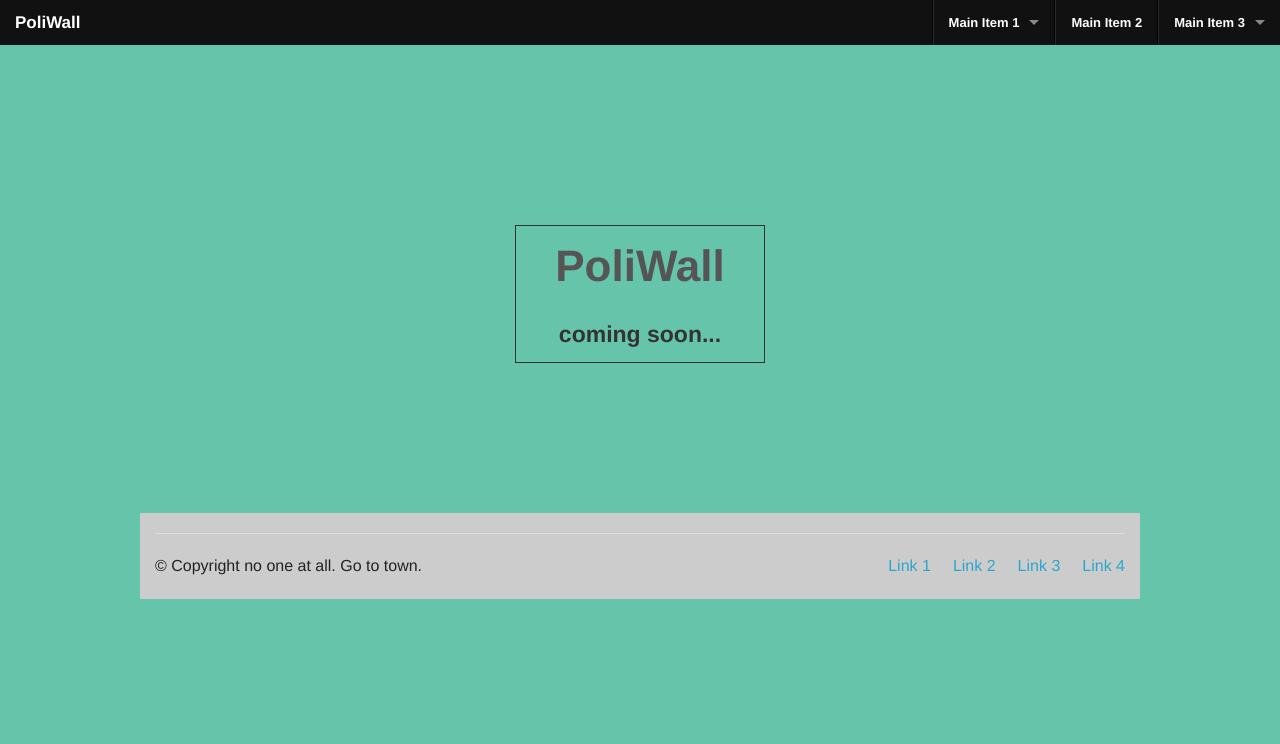
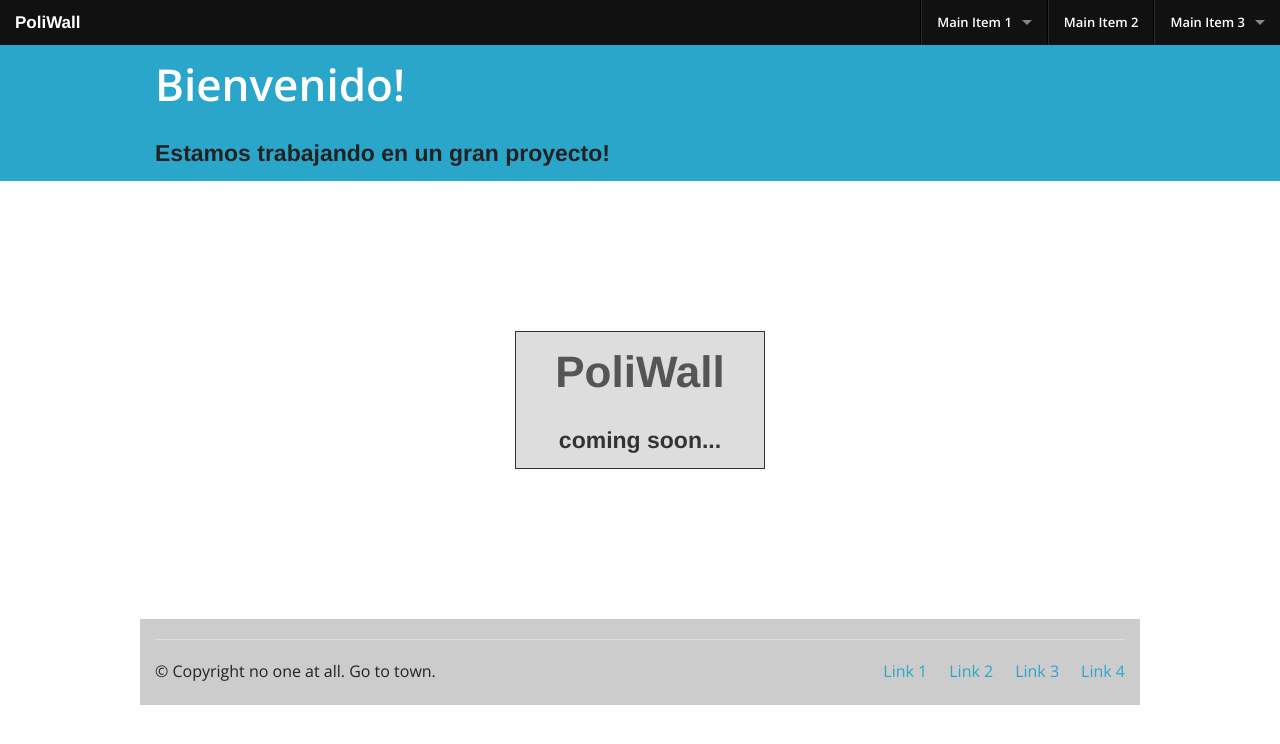
Before and after one commit to jfunez/poliwall, a Django app: page / in a window 1280 px wide. Shown: the top 744 px of the page. Run offline with Django 3.2, Linux system fonts and the light colour scheme.

Commit message:
retoques a frontend

```diff
--- /dev/null
+++ b/poliwall/poliwall/static/css/styles.css
@@ -0,0 +1,15 @@
+body{
+	background: none repeat scroll 0 0 white;
+    color: #222222;
+    font-family: "Open Sans", "Helvetica Neue","Helvetica",Helvetica,Arial,sans-serif;
+    font-style: normal;
+    font-weight: normal;
+}
+#header {
+	background-color: #2BA6CB;
+	color: #ffffff;
+}
+#header h1 {
+	font-family: "Open Sans", "Helvetica Neue","Helvetica",Helvetica,Arial,sans-serif;
+	color: #ffffff;
+}
--- a/poliwall/templates/base.html
+++ b/poliwall/templates/base.html
@@ -7,25 +7,36 @@
 	<title>Poliwall - coming soon...</title>
 	<link rel="stylesheet" href="{{ STATIC_URL|default:'/static/' }}css/normalize.css" />
 	<link rel="stylesheet" href="{{ STATIC_URL|default:'/static/' }}css/foundation.css" />
+	<link rel="stylesheet" href="{{ STATIC_URL|default:'/static/' }}css/styles.css" />
 	<script src="{{ STATIC_URL|default:'/static/' }}js/vendor/custom.modernizr.js"></script>
-	<style>
-		body { background-color: #66C4AB}
-		.container { width:250px; margin: 150px auto; border:1px solid #333; text-align: center}
-		.title { color: #555; }
-		.subtitle { color: #333; }
-	</style>
+	<!-- google fonts -->
+	<link href='http://fonts.googleapis.com/css?family=Open+Sans:400,400italic,600' rel='stylesheet' type='text/css'>
 </head>
 <body>
+	<!-- Top bar Nav -->
+		{% include "includes/top_nav.html" %}
+	<!-- End of Top bar Nav -->
+
 	<!-- Header -->
-		{% include "includes/header.html" %}
+		{% block header %}
+		<header id="header">
+	    	<div class="row">
+	      		<div class="twelve columns">
+	        		<h1>Bienvenido!</h1>
+	        		<h4>Estamos trabajando en un gran proyecto!</h4>
+	      		</div>
+	    	</div>
+	  	</header>
+	{% endblock header %}
 	<!-- End of Header -->
 
-
+	<!-- Main Content -->
 	<div class="row">
 		<div class="large-12 columns">
 			{% block main_content %}{% endblock main_content %}
 		</div>
 	</div>
+	<!-- End of Main Content -->
 
 	<!-- Footer -->
 		{% include "includes/footer.html" %}
--- a/poliwall/templates/home.html
+++ b/poliwall/templates/home.html
@@ -1,8 +1,8 @@
 {% extends "base.html" %}
 
 {% block main_content %}
-	<div class="container">
-		<h1 class="title">PoliWall</h1>
-		<h4 class="subtitle">coming soon...</h4>
+	<div style="width:250px; margin: 150px auto; border:1px solid #333; text-align: center;background-color: #ddd;">
+		<h1 style="color: #555;">PoliWall</h1>
+		<h4 style="color: #333; ">coming soon...</h4>
 	</div>
 {% endblock main_content %}
--- a/poliwall/templates/includes/header.html
+++ /dev/null
@@ -1,57 +0,0 @@
-{% load i18n %}
-<!-- Navigation -->
-<nav class="top-bar">
-    <ul class="title-area">
-      <!-- Title Area -->
-      <li class="name"><h1><a href="#">PoliWall</a></h1></li>
-      <li class="toggle-topbar menu-icon"><a href="#"><span>menu</span></a></li>
-    </ul>
-
-    <section class="top-bar-section">
-      	<!-- Right Nav Section -->
-      	<ul class="right">
-        	<li class="divider"></li>
-        	<li class="has-dropdown">
-          		<a href="#">Main Item 1</a>
-              	<ul class="dropdown">
-                    <li><label>Section Name</label></li>
-                    <li class="has-dropdown">
-                      <a href="#" class="">Has Dropdown, Level 1</a>
-                      <ul class="dropdown">
-                        <li><a href="#">Dropdown Options</a></li>
-                        <li><a href="#">Dropdown Options</a></li>
-                        <li><a href="#">Level 2</a></li>
-                        <li><a href="#">Subdropdown Option</a></li>
-                        <li><a href="#">Subdropdown Option</a></li>
-                        <li><a href="#">Subdropdown Option</a></li>
-                      </ul>
-                    </li>
-                    <li><a href="#">Dropdown Option</a></li>
-                    <li><a href="#">Dropdown Option</a></li>
-                    <li class="divider"></li>
-                    <li><label>Section Name</label></li>
-                    <li><a href="#">Dropdown Option</a></li>
-                    <li><a href="#">Dropdown Option</a></li>
-                    <li><a href="#">Dropdown Option</a></li>
-                    <li class="divider"></li>
-                    <li><a href="#">See all &rarr;</a></li>
-              	</ul>
-            </li>
-            <li class="divider"></li>
-            <li><a href="#">Main Item 2</a></li>
-            <li class="divider"></li>
-            <li class="has-dropdown">
-            	<a href="#">Main Item 3</a>
-             	<ul class="dropdown">
-                	<li><a href="#">Dropdown Option</a></li>
-                    <li><a href="#">Dropdown Option</a></li>
-                    <li><a href="#">Dropdown Option</a></li>
-                    <li class="divider"></li>
-                    <li><a href="#">See all &rarr;</a></li>
-                </ul>
-            </li>
-        </ul>
-    </section>
-</nav>
-<!-- End Top Bar -->
-<!-- End Navigation -->
--- /dev/null
+++ b/poliwall/templates/includes/top_nav.html
@@ -0,0 +1,59 @@
+{% load i18n %}
+<!-- Navigation -->
+<div class="fixed">
+<nav class="top-bar">
+    <ul class="title-area">
+        <!-- Title Area -->
+        <li class="name"><h1><a href="#">PoliWall</a></h1></li>
+        <li class="toggle-topbar menu-icon"><a href="#"><span>menu</span></a></li>
+    </ul>
+
+    <section class="top-bar-section">
+      <!-- Right Nav Section -->
+      <ul class="right">
+        <li class="divider"></li>
+        <li class="has-dropdown">
+          <a href="#">Main Item 1</a>
+          <ul class="dropdown">
+            <li><label>Section Name</label></li>
+            <li class="has-dropdown">
+              <a href="#" class="">Has Dropdown, Level 1</a>
+              <ul class="dropdown">
+                <li><a href="#">Dropdown Options</a></li>
+                <li><a href="#">Dropdown Options</a></li>
+                <li><a href="#">Level 2</a></li>
+                <li><a href="#">Subdropdown Option</a></li>
+                <li><a href="#">Subdropdown Option</a></li>
+                <li><a href="#">Subdropdown Option</a></li>
+              </ul>
+            </li>
+            <li><a href="#">Dropdown Option</a></li>
+            <li><a href="#">Dropdown Option</a></li>
+            <li class="divider"></li>
+            <li><label>Section Name</label></li>
+            <li><a href="#">Dropdown Option</a></li>
+            <li><a href="#">Dropdown Option</a></li>
+            <li><a href="#">Dropdown Option</a></li>
+            <li class="divider"></li>
+            <li><a href="#">See all &rarr;</a></li>
+          </ul>
+        </li>
+        <li class="divider"></li>
+        <li><a href="#">Main Item 2</a></li>
+        <li class="divider"></li>
+        <li class="has-dropdown">
+          <a href="#">Main Item 3</a>
+          <ul class="dropdown">
+            <li><a href="#">Dropdown Option</a></li>
+            <li><a href="#">Dropdown Option</a></li>
+            <li><a href="#">Dropdown Option</a></li>
+            <li class="divider"></li>
+            <li><a href="#">See all &rarr;</a></li>
+          </ul>
+        </li>
+      </ul>
+    </section>
+</nav>
+<!-- End Top Bar -->
+<!-- End Navigation -->
+</div>
```
